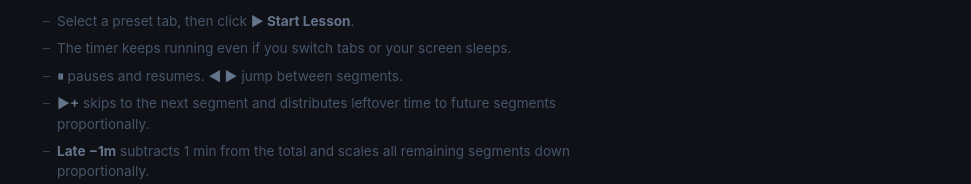
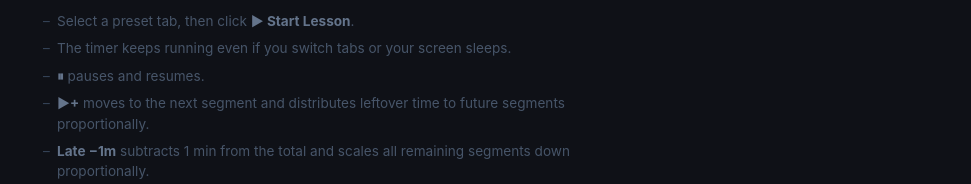
Before and after one commit to freuman/LessonPacer, a React (Vite) app: page / in a window 1280 px wide. Shown: the part 552-736 px from the top of the page, without its empty margins (309-1280 px from the left). Built offline with nearby package versions, Linux system fonts and the light colour scheme.

Commit message:
Fix instructions: remove inaccurate jump-between-segments reference

```diff
--- a/src/App.tsx
+++ b/src/App.tsx
@@ -754,8 +754,8 @@ export default function App() {
             <ul>
               <li>Select a preset tab, then click <strong>▶ Start Lesson</strong>.</li>
               <li>The timer keeps running even if you switch tabs or your screen sleeps.</li>
-              <li><strong>⏸</strong> pauses and resumes. <strong>◀ ▶</strong> jump between segments.</li>
-              <li><strong>▶+</strong> skips to the next segment and distributes leftover time to future segments proportionally.</li>
+              <li><strong>⏸</strong> pauses and resumes.</li>
+              <li><strong>▶+</strong> moves to the next segment and distributes leftover time to future segments proportionally.</li>
               <li><strong>Late −1m</strong> subtracts 1 min from the total and scales all remaining segments down proportionally.</li>
               <li>Drag the dividers in the colored bar to resize adjacent segments on the fly.</li>
               <li>Click <strong>✎ Edit Segments</strong> to rename, adjust times, or drag <strong>⠿</strong> to reorder. Segments must sum to total class time before saving.</li>
```
Also changed, not shown: 2 other files (tests, documents, lock files or other folders).
